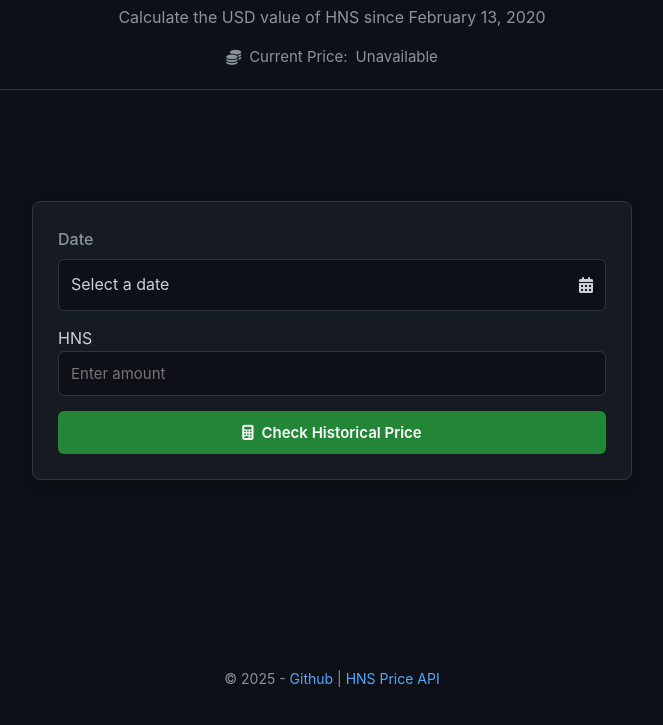
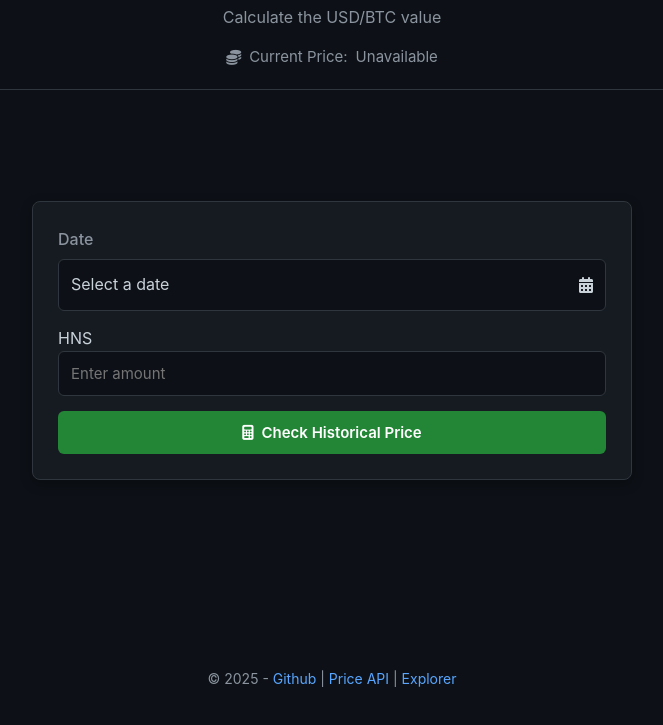
Before and after one commit to H4ckB4s3/price-check, a plain HTML site: page index.html in a window 1280 px wide. Shown: the part 65-790 px from the top of the page, without its empty margins (308-971 px from the left). Drawn offline with Linux system fonts and the light colour scheme; no server answers.

Commit message:
Update index.html

```diff
--- a/index.html
+++ b/index.html
@@ -11,7 +11,7 @@
 <body>
   <header>
     <h1>HNS Historical Price Calculator</h1>
-    <p class="description">Calculate the USD value of HNS since February 13, 2020</p>
+    <p class="description">Calculate the USD/BTC value</p>
     <div class="current-price">
       <i class="fas fa-coins"></i>
       Current Price: <span id="current-price-value">Loading...</span>
@@ -75,8 +75,8 @@
   </div>
 
   <footer>
-    &copy; <span id="current-year"></span> - <a href="https://github.com/H4ckB4s3/price-check" target="_blank">Github</a> | <a href="https://price.hns.dev/" target="_blank">HNS Price API</a>
-  </footer>
+    &copy; <span id="current-year"></span> - <a href="https://github.com/H4ckB4s3/price-check" target="_blank">Github</a> | <a href="https://price.hns.dev/" target="_blank">Price API</a>
+| <a href="https://shakeshift.com" target="_blank">Explorer</a></footer>
 
   <script>
     document.addEventListener('DOMContentLoaded', () => {
```
